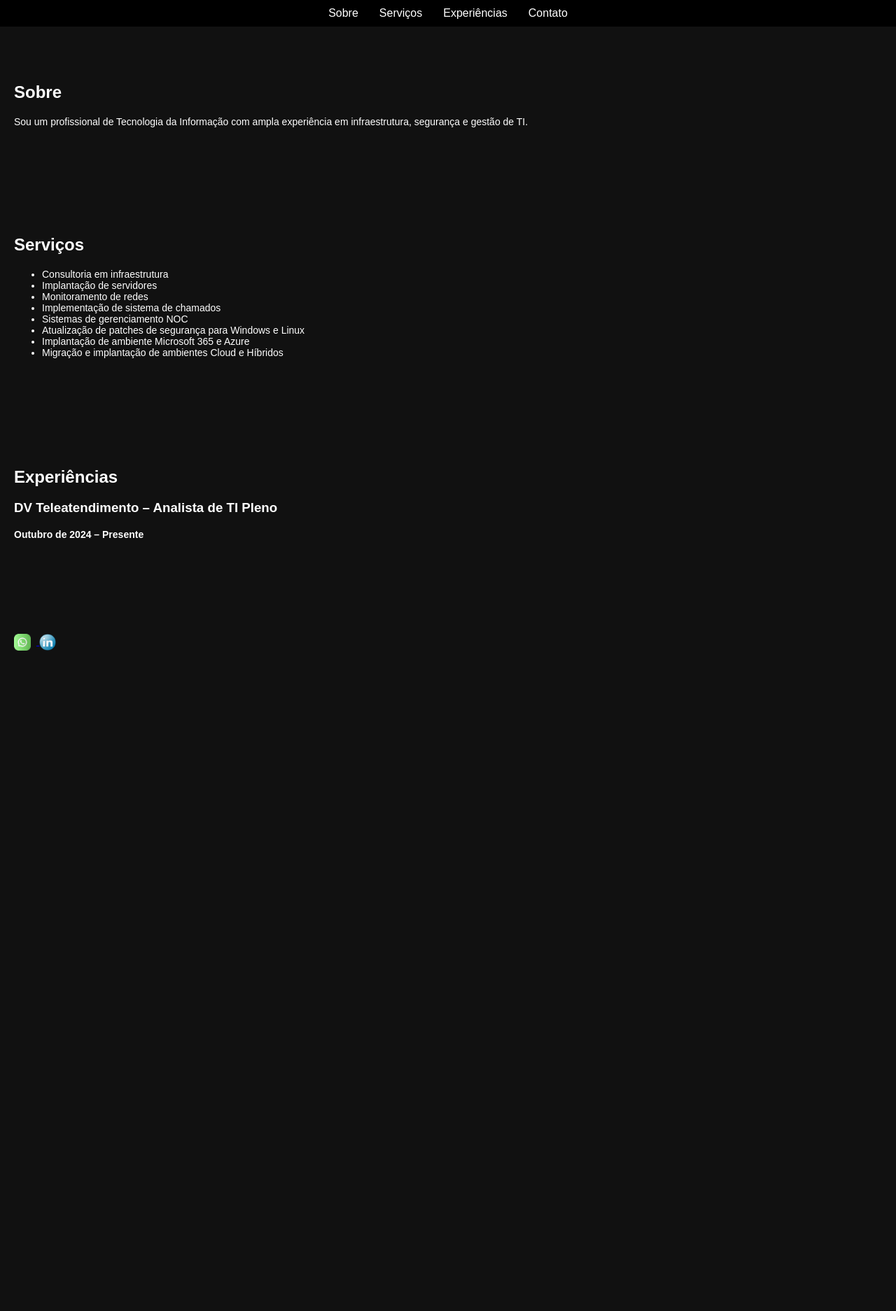
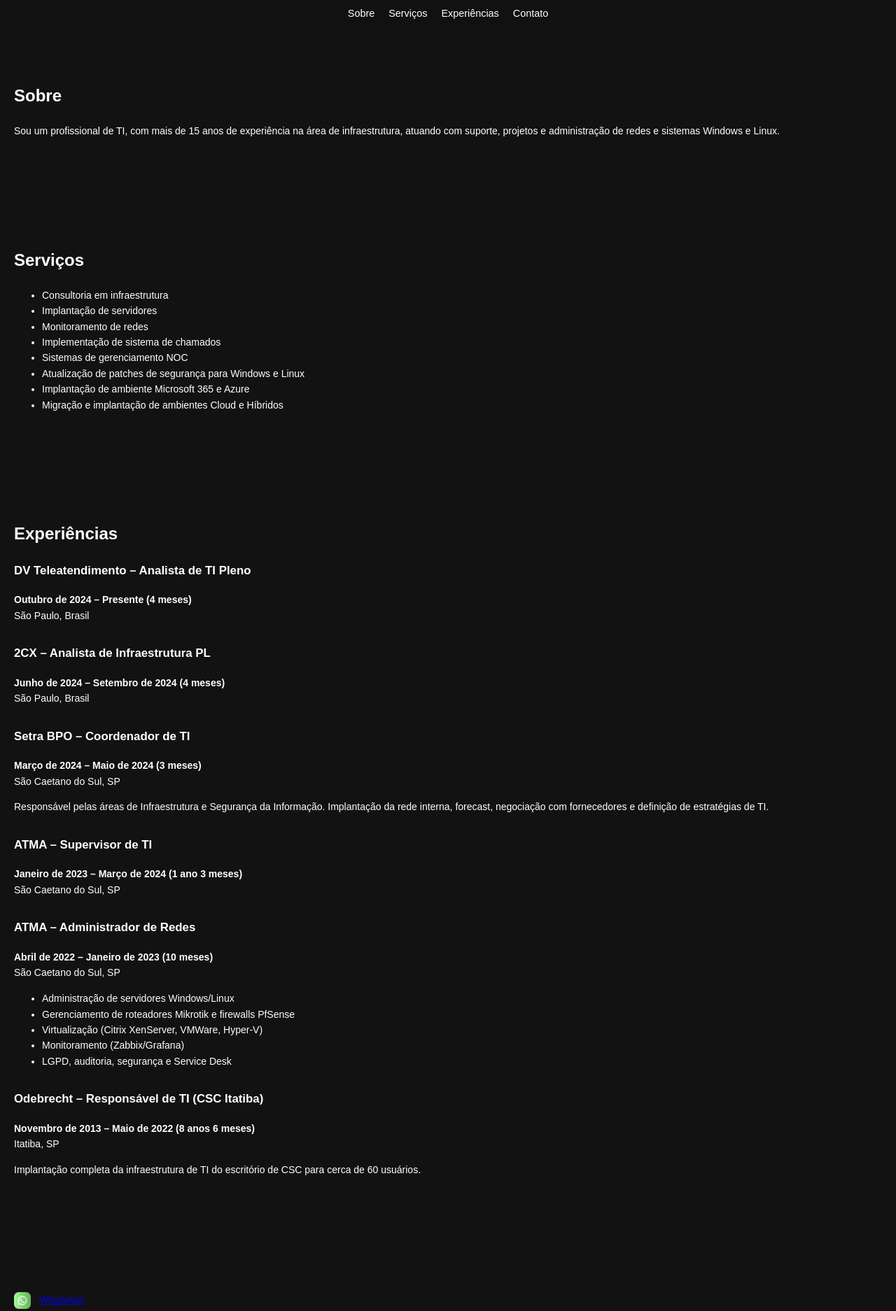
Before and after one commit to Laforgia/Laforgia.github.io, a plain HTML site: page index.html in a window 1280 px wide. Shown: the top 1874 px of the page at 70% size. Before the commit the page ends 990 px from the top, so only its background shows below. Drawn offline with Linux system fonts and the light colour scheme.

Commit message:
Add files via upload

```diff
--- a/index.html
+++ b/index.html
@@ -1,3 +1,4 @@
+
 <!DOCTYPE html>
 <html lang="pt-BR">
 <head>
@@ -5,6 +6,62 @@
   <meta name="viewport" content="width=device-width, initial-scale=1.0"/>
   <title>Guy Eduardo Laforgia - Portfólio</title>
   <link rel="stylesheet" href="style.css" />
+  <style>
+    body {
+      margin: 0;
+      font-family: Arial, sans-serif;
+      background-color: #000;
+      color: #fff;
+    }
+    header nav ul {
+      display: flex;
+      list-style: none;
+      padding: 10px;
+      justify-content: center;
+      background-color: #111;
+    }
+    header nav ul li {
+      margin: 0 10px;
+    }
+    header nav ul li a {
+      text-decoration: none;
+      color: white;
+      font-size: 0.9rem;
+    }
+    header nav ul li a:hover {
+      color: #00ff00;
+    }
+    .section {
+      padding: 60px 20px;
+      background-color: #121212;
+      font-size: 0.9rem;
+      line-height: 1.6;
+    }
+    .job {
+      margin-bottom: 30px;
+    }
+    #intro {
+      position: fixed;
+      top: 0;
+      left: 0;
+      width: 100%;
+      height: 100%;
+      background-color: black;
+      display: flex;
+      justify-content: center;
+      align-items: center;
+      z-index: 9999;
+    }
+    #main-content {
+      display: none;
+    }
+    .icon {
+      width: 24px;
+      height: 24px;
+      vertical-align: middle;
+      margin-right: 8px;
+    }
+  </style>
 </head>
 <body>
 
@@ -13,10 +70,8 @@
     <img src="intro.gif" alt="Intro GIF" />
   </div>
 
-  <!-- Conteúdo principal escondido inicialmente -->
-  <div id="main-content" style="display: none;">
-
-    <!-- Menu -->
+  <!-- Conteúdo principal -->
+  <div id="main-content">
     <header>
       <nav>
         <ul>
@@ -28,13 +83,12 @@
       </nav>
     </header>
 
-    <!-- Seções -->
     <section id="sobre" class="section">
       <h2>Sobre</h2>
-      <p>Sou um profissional de Tecnologia da Informação com ampla experiência em infraestrutura, segurança e gestão de TI.</p>
+      <p>Sou um profissional de TI, com mais de 15 anos de experiência na área de infraestrutura, atuando com suporte, projetos e administração de redes e sistemas Windows e Linux.</p>
     </section>
 
-    <section id="servicos" class="section dark-section">
+    <section id="servicos" class="section">
       <h2>Serviços</h2>
       <ul>
         <li>Consultoria em infraestrutura</li>
@@ -50,20 +104,58 @@
 
     <section id="experiencias" class="section">
       <h2>Experiências</h2>
-      <div class="job"><h3>DV Teleatendimento – Analista de TI Pleno</h3><p><strong>Outubro de 2024 – Presente</strong></p></div>
-      <!-- demais experiências omitidas aqui por brevidade -->
+
+      <div class="job">
+        <h3>DV Teleatendimento – Analista de TI Pleno</h3>
+        <p><strong>Outubro de 2024 – Presente (4 meses)</strong><br>São Paulo, Brasil</p>
+      </div>
+
+      <div class="job">
+        <h3>2CX – Analista de Infraestrutura PL</h3>
+        <p><strong>Junho de 2024 – Setembro de 2024 (4 meses)</strong><br>São Paulo, Brasil</p>
+      </div>
+
+      <div class="job">
+        <h3>Setra BPO – Coordenador de TI</h3>
+        <p><strong>Março de 2024 – Maio de 2024 (3 meses)</strong><br>São Caetano do Sul, SP</p>
+        <p>Responsável pelas áreas de Infraestrutura e Segurança da Informação. Implantação da rede interna, forecast, negociação com fornecedores e definição de estratégias de TI.</p>
+      </div>
+
+      <div class="job">
+        <h3>ATMA – Supervisor de TI</h3>
+        <p><strong>Janeiro de 2023 – Março de 2024 (1 ano 3 meses)</strong><br>São Caetano do Sul, SP</p>
+      </div>
+
+      <div class="job">
+        <h3>ATMA – Administrador de Redes</h3>
+        <p><strong>Abril de 2022 – Janeiro de 2023 (10 meses)</strong><br>São Caetano do Sul, SP</p>
+        <ul>
+          <li>Administração de servidores Windows/Linux</li>
+          <li>Gerenciamento de roteadores Mikrotik e firewalls PfSense</li>
+          <li>Virtualização (Citrix XenServer, VMWare, Hyper-V)</li>
+          <li>Monitoramento (Zabbix/Grafana)</li>
+          <li>LGPD, auditoria, segurança e Service Desk</li>
+        </ul>
+      </div>
+
+      <div class="job">
+        <h3>Odebrecht – Responsável de TI (CSC Itatiba)</h3>
+        <p><strong>Novembro de 2013 – Maio de 2022 (8 anos 6 meses)</strong><br>Itatiba, SP</p>
+        <p>Implantação completa da infraestrutura de TI do escritório de CSC para cerca de 60 usuários.</p>
+      </div>
     </section>
 
     <section id="contato" class="section">
-      <a href="https://wa.me/5511999999999" target="_blank">
+      <p>
         <img src="whatsapp.png" class="icon" alt="WhatsApp">
-      </a>
-      <a href="https://linkedin.com/in/guyeduardo" target="_blank">
+        <a href="https://wa.me/5513981534048" target="_blank">WhatsApp</a>
+      </p>
+      <p>
         <img src="linkedin.png" class="icon" alt="LinkedIn">
-      </a>
+        <a href="https://www.linkedin.com/in/guy-eduardo-laforgia-2b8259b0" target="_blank">LinkedIn</a>
+      </p>
     </section>
-
-  </div> <!-- fim do main-content -->
+  </div>
 
   <script>
     setTimeout(() => {
```
